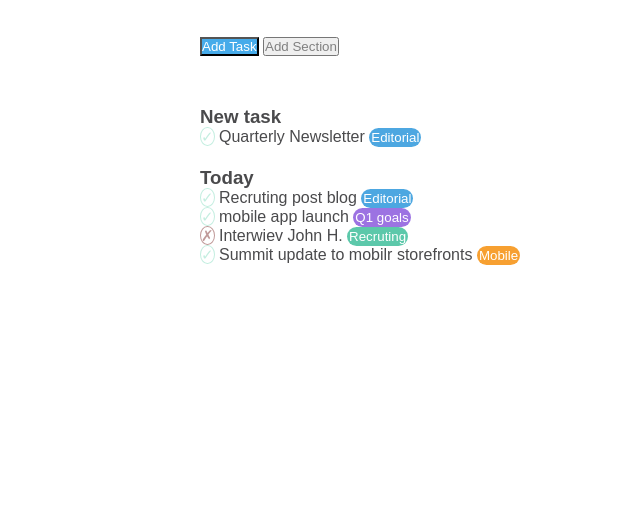
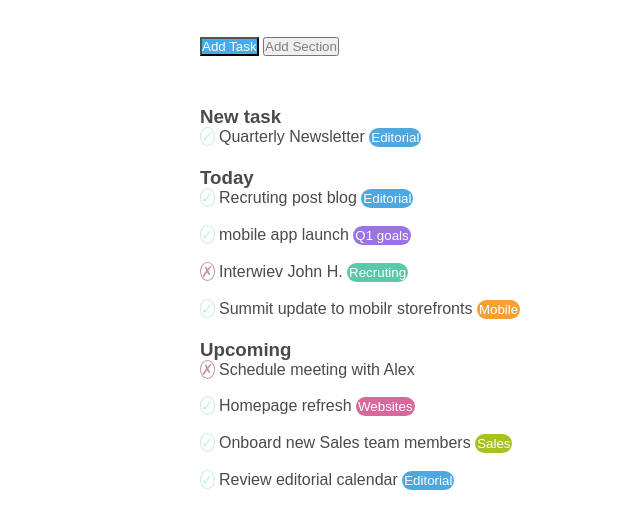
Before and after one commit to MorettiAndrea/html-css-toboolist, a plain HTML site: page index.html in a window 1280 px wide. Shown: the part 72-600 px from the top of the page, without its empty margins (0-640 px from the left). Drawn offline with Linux system fonts and the light colour scheme.

```diff
--- a/asset/style.css
+++ b/asset/style.css
@@ -110,3 +110,6 @@ main {
 .prima-parte-menu {
   margin-bottom: 20px;
 }
+.seconda-parte-menu {
+  margin-bottom: 20px;
+}
--- a/index.html
+++ b/index.html
@@ -39,11 +39,13 @@
           <h3>Today</h3>
           <div class="check">&check;</div>
           Recruting post blog <button class="editorial">Editorial</button>
-          <br />
+          <br /><br />
           <div class="check">&check;</div>
-          mobile app launch <button class="q1-goals">Q1 goals</button> <br />
+          mobile app launch <button class="q1-goals">Q1 goals</button>
+          <br /><br />
           <div class="cross">&cross;</div>
-          Interwiev John H. <button class="recruting">Recruting</button> <br />
+          Interwiev John H. <button class="recruting">Recruting</button>
+          <br /><br />
           <div class="check">&check;</div>
           Summit update to mobilr storefronts
           <button class="mobile">Mobile</button>
@@ -52,6 +54,17 @@
 
         <!-- terza parte menu -->
         <div class="terza-parte-menu"></div>
+        <h3>Upcoming</h3>
+        <div class="cross">&cross;</div>
+        Schedule meeting with Alex<br /><br />
+        <div class="check">&check;</div>
+        Homepage refresh <button class="website">Websites</button><br /><br />
+        <div class="check">&check;</div>
+        Onboard new Sales team members <button class="sales">Sales</button
+        ><br /><br />
+        <div class="check">&check;</div>
+        Review editorial calendar <button class="editorial">Editorial</button
+        ><br /><br />
       </div>
     </main>
   </body>
```
